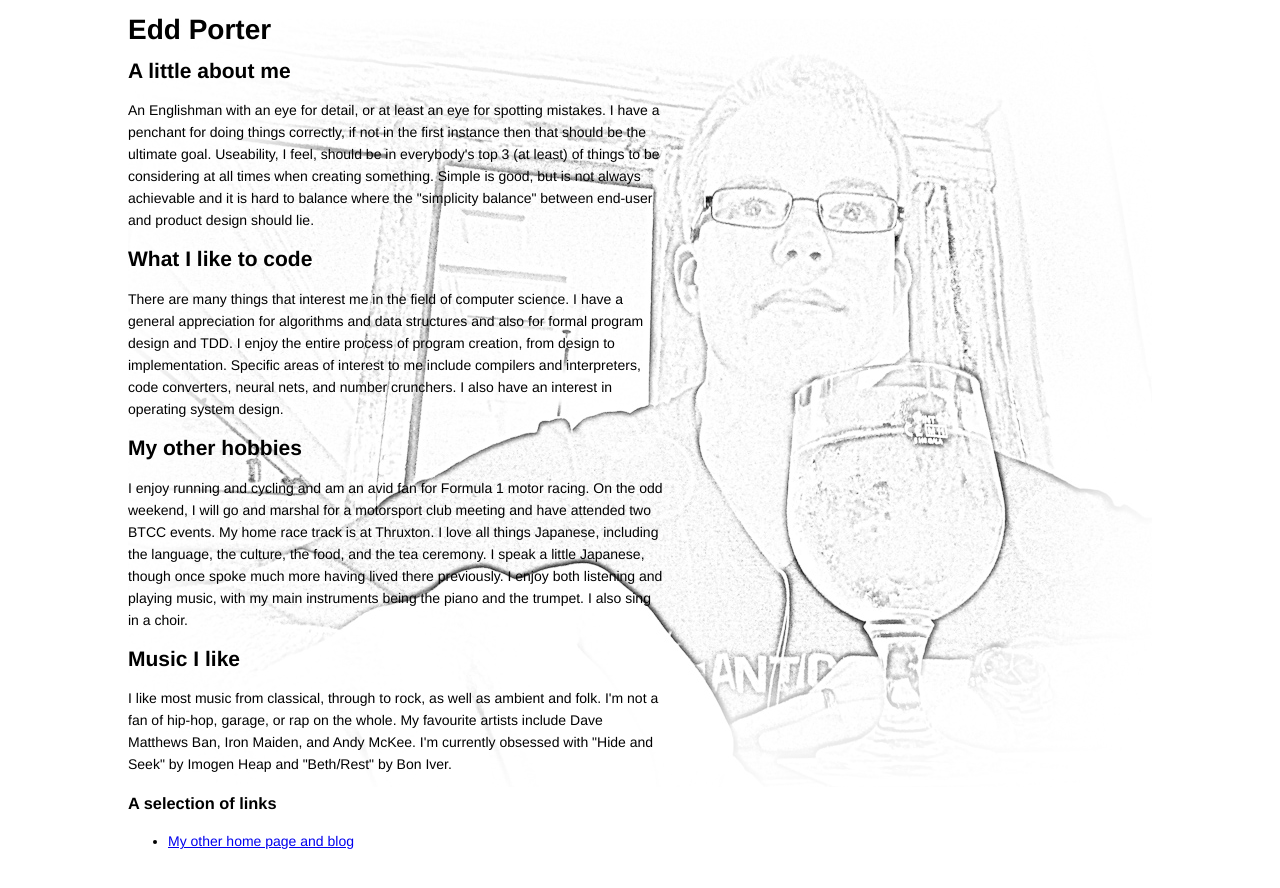
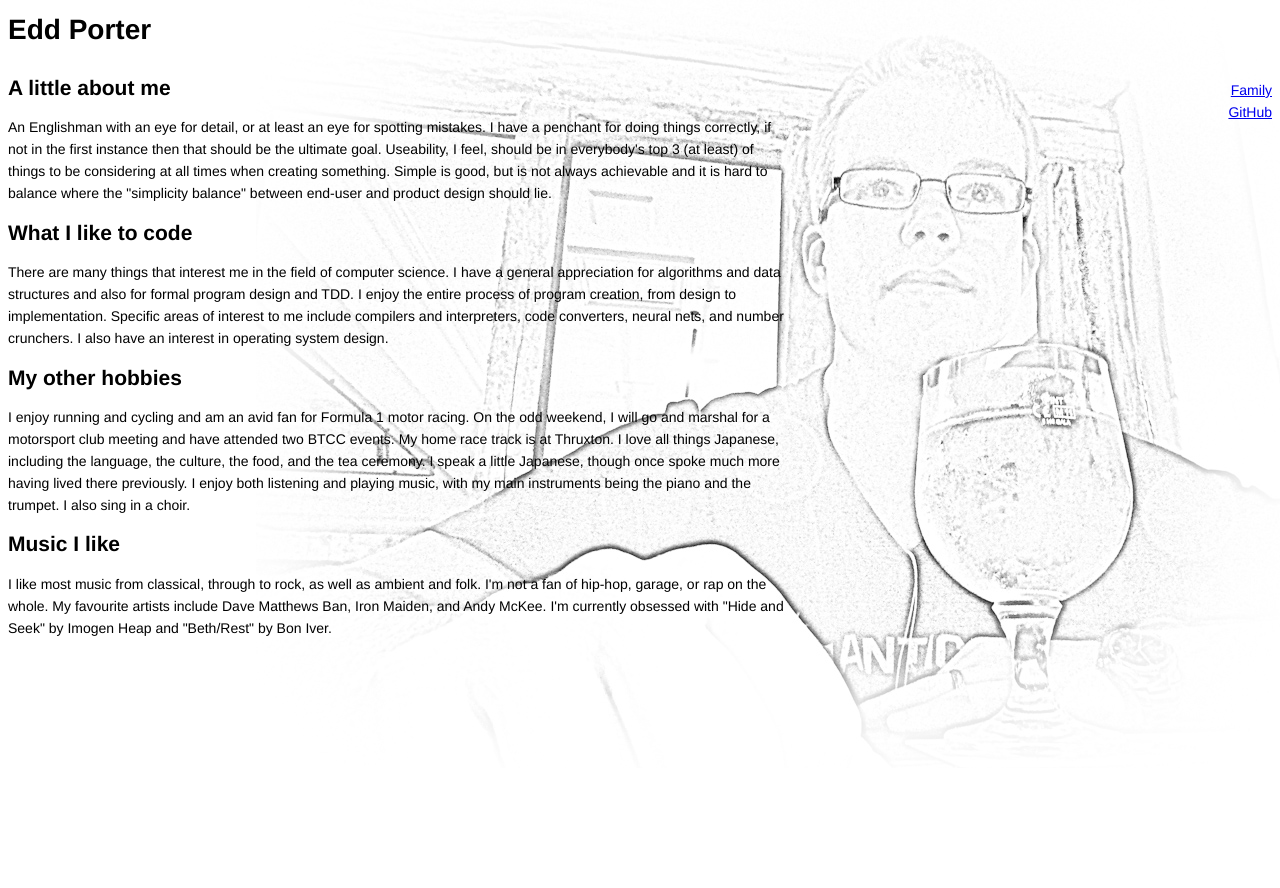
Before and after one commit to EddPorter/eddporter.github.com, a Jekyll site: the page built from index.html, in a window 1280 px wide. Shown: the top 888 px of the page. Built offline with Jekyll 4.4.1, drawn with Linux system fonts in a browser that asks for light colours.

Commit message:
Switch to three-column CSS table layout

```diff
--- a/_layouts/default.html
+++ b/_layouts/default.html
@@ -7,13 +7,24 @@
   <link rel="stylesheet" href="css/main.css" type="text/css" media="screen">
 </head>
 <body>
-	<div id="page">
 	<header>
 	<h1>{{ page.title }}</h1>
 	</header>
-	<article>
+	<div id="content">
+		<div id="maincontent">
+	<section>
 	{{ content }}
-	</article>
-	</div>
+	</section>
+</div>
+	<aside id="gap">
+	</aside>
+	<aside id="sidebar">
+	<!--	<a href="blog.html">Blog</a><br/> -->
+	<a href="http://family.eddporter.com/">Family</a><br/>
+	<a href="http://github.com/eddporter">GitHub</a>
+	</aside>
+</div>
+	<footer>
+	</footer>
 </body>
 </html>
--- a/css/main.css
+++ b/css/main.css
@@ -11,18 +11,28 @@ header, footer, aside, nav, article {
 
 body {
   font: 14px/22px helvetica, arial, freesans, clean, sans-serif;
-  width: 1024px;
-  margin: auto;
-  }
-
-#page{
   background-image: url("../images/bgimg.jpg");
-  background-attachment: local;
-  background-position: 0px 0px;
+  background-attachment: fixed;
+  background-position: top right;
   background-color: #FFFFFF;
   background-repeat: no-repeat;
 }
 
-article {
-  width: 536px;
+#content {
+	display: table;
 }
+
+#mainContent {
+	display: table-cell;
+}
+
+#gap {
+	display: table-cell;
+width: 250px;
+}
+
+#sidebar {
+	text-align: right;
+	display: table-cell;
+	width: 230px;
+}
--- a/index.html
+++ b/index.html
@@ -29,13 +29,3 @@ title: Edd Porter
       </header>
       <p>I like most music from classical, through to rock, as well as ambient and folk. I'm not a fan of hip-hop, garage, or rap on the whole. My favourite artists include Dave Matthews Ban, Iron Maiden, and Andy McKee. I'm currently obsessed with &quot;Hide and Seek&quot; by Imogen Heap and &quot;Beth/Rest&quot; by Bon Iver.</p>
     </section>
-  <footer>
-    <section id="links">
-      <header>
-        <h3>A selection of links</h3>
-      </header>
-      <ul>
-        <li><a href="http://eddporter.com/" alt="My other home page and blog">My other home page and blog</a></li>
-      </ul>
-    </section>
-  </footer>
```
